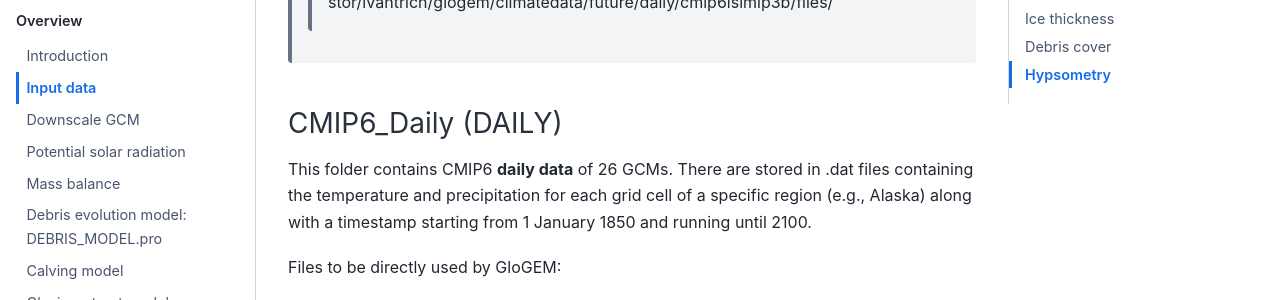
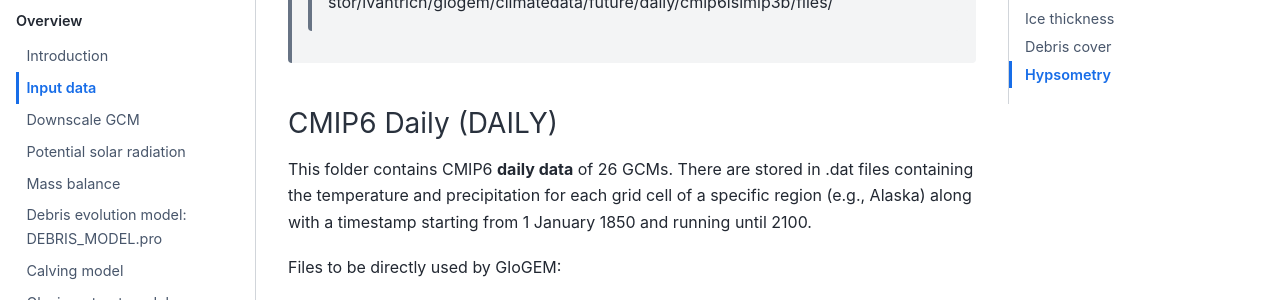
Before and after one commit to eth-vaw-glaciology/GloGEM-doc-temp, a Sphinx documentation site: the page built from docs/source/Input-data.md, in a window 1280 px wide and 900 px high, scrolled down 3661 px. Shown: the part 154-454 px from the top of the window. Built offline with Sphinx 7.4.7 and the Sphinx Book theme 1.1.4, drawn with Linux system fonts in a browser that asks for light colours.

```diff
--- a/docs/source/Input-data.md
+++ b/docs/source/Input-data.md
@@ -98,7 +98,7 @@ Raw files:
 
 >> scp -r /scratch-third/lvantrich/cmip6/isimip3/* /itet-stor/lvantrich/glogem/climatedata/future/daily/cmip6isimip3b/files/
 
-### CMIP6_Daily (DAILY)
+### CMIP6 Daily (DAILY)
 
 This folder contains CMIP6 **daily data** of 26 GCMs. There are stored in .dat files containing the temperature and precipitation for each grid cell of a specific region (e.g., Alaska) along with a timestamp starting from 1 January 1850 and running until 2100.
 
```
